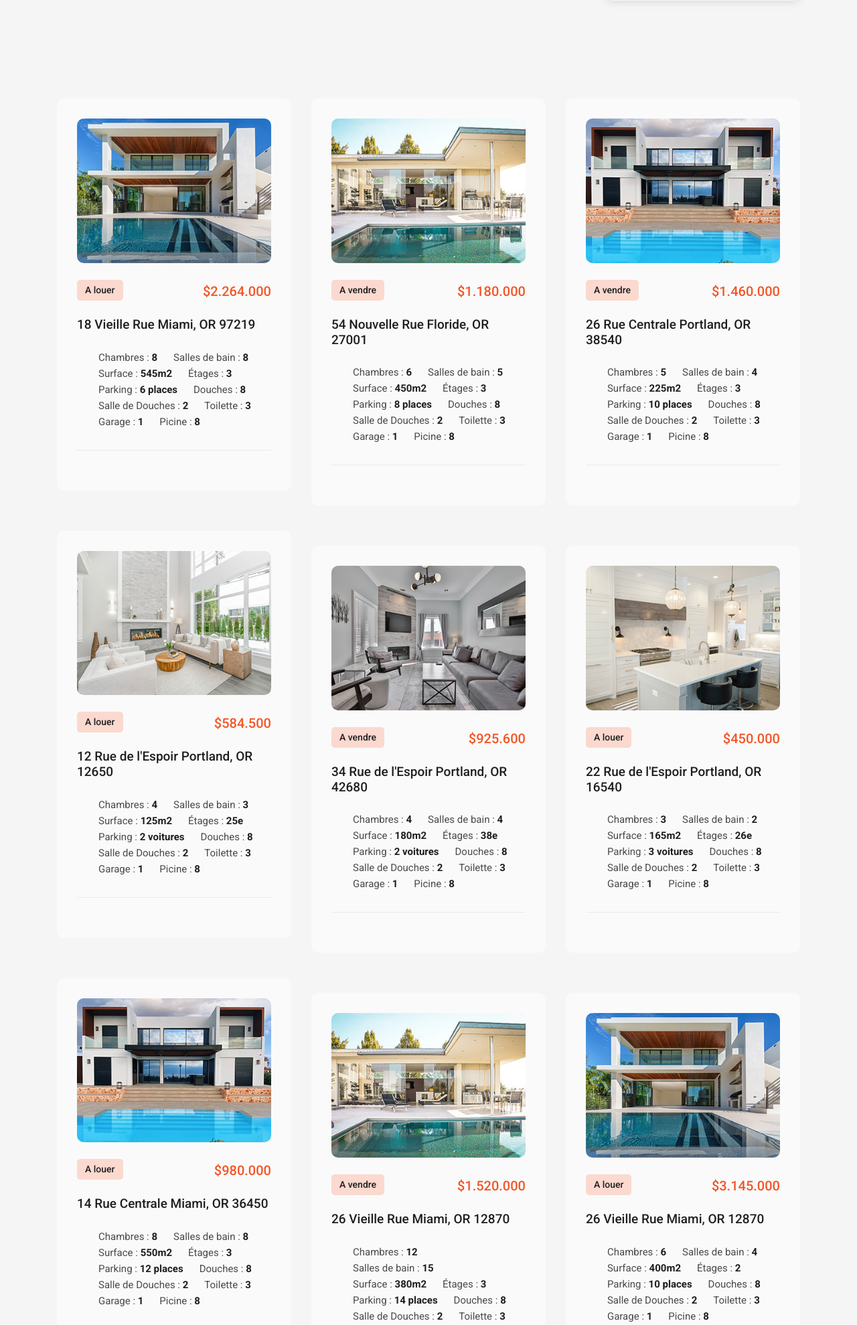
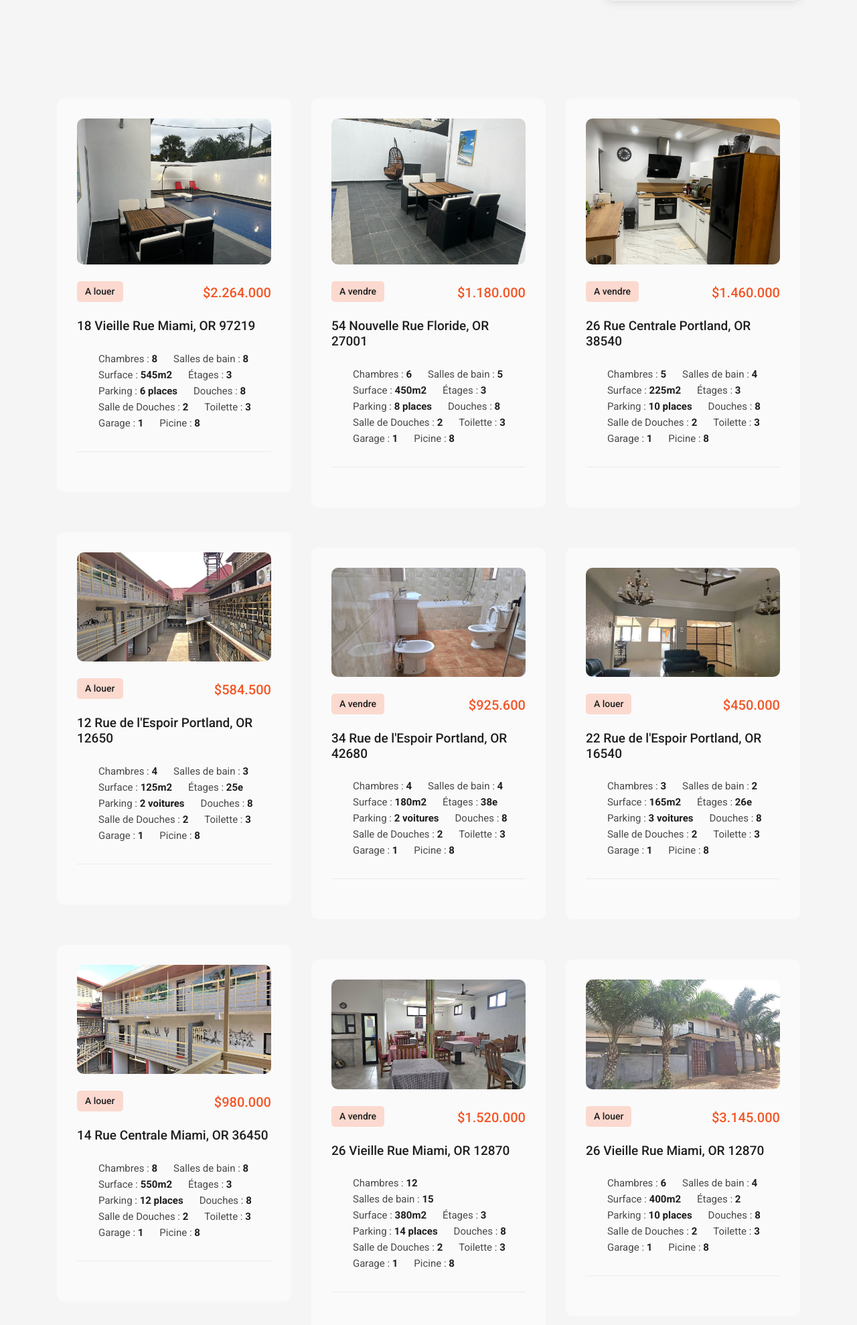
Before and after one commit to espoir-sossou/BBI-Web, a Laravel app: page / in a window 1280 px wide. Shown: the part 1446-3425 px from the top of the page at 67% size. Run offline with Laravel 10, Linux system fonts and the light colour scheme; some libraries are stand-ins or nearby versions.

Commit message:
BBI-web commit

```diff
--- a/resources/views/index.blade.php
+++ b/resources/views/index.blade.php
@@ -126,8 +126,8 @@
                     <div class="row properties-box">
                         <div class="col-lg-4 col-md-6 align-self-center mb-30 properties-items col-md-6 adv">
                             <div class="item">
-                                <a href="property-details.html"><img src="Frontend/Home/assets/imgs/property-01.jpg"
-                                        alt=""></a>
+                                <a href="property-details.html"><img src="Frontend/Home/assets/imgs/img1.png"
+                                        alt=""  style="max-width: 400px;"></a>
                                 <span class="category">A louer</span>
                                 <h6>$2.264.000</h6>
                                 <h4><a href="property-details.html">18 Vieille Rue Miami, OR 97219</a></h4>
@@ -148,8 +148,8 @@
                         </div>
                         <div class="col-lg-4 col-md-6 align-self-center mb-30 properties-items col-md-6 str">
                             <div class="item">
-                                <a href="property-details.html"><img src="Frontend/Home/assets/imgs/property-02.jpg"
-                                        alt=""></a>
+                                <a href="property-details.html"><img src="Frontend/Home/assets/imgs/img2.png"
+                                        alt="" style="max-width: 400px;"></a>
                                 <span class="category">A vendre</span>
                                 <h6>$1.180.000</h6>
                                 <h4><a href="property-details.html">54 Nouvelle Rue Floride, OR 27001</a></h4>
@@ -170,8 +170,8 @@
                         </div>
                         <div class="col-lg-4 col-md-6 align-self-center mb-30 properties-items col-md-6 adv rac">
                             <div class="item">
-                                <a href="property-details.html"><img src="Frontend/Home/assets/imgs/property-03.jpg"
-                                        alt=""></a>
+                                <a href="property-details.html"><img src="Frontend/Home/assets/imgs/img3.png"
+                                        alt="" style="max-width: 400px;"></a>
                                 <span class="category">A vendre</span>
                                 <h6>$1.460.000</h6>
                                 <h4><a href="property-details.html">26 Rue Centrale Portland, OR 38540</a></h4>
@@ -192,8 +192,8 @@
                         </div>
                         <div class="col-lg-4 col-md-6 align-self-center mb-30 properties-items col-md-6 str">
                             <div class="item">
-                                <a href="property-details.html"><img src="Frontend/Home/assets/imgs/property-04.jpg"
-                                        alt=""></a>
+                                <a href="property-details.html"><img src="Frontend/Home/assets/imgs/img4.png"
+                                        alt="" style="max-width: 400px;"></a>
                                 <span class="category">A louer</span>
                                 <h6>$584.500</h6>
                                 <h4><a href="property-details.html">12 Rue de l'Espoir Portland, OR 12650</a></h4>
@@ -214,8 +214,8 @@
                         </div>
                         <div class="col-lg-4 col-md-6 align-self-center mb-30 properties-items col-md-6 rac str">
                             <div class="item">
-                                <a href="property-details.html"><img src="Frontend/Home/assets/imgs/property-05.jpg"
-                                        alt=""></a>
+                                <a href="property-details.html"><img src="Frontend/Home/assets/imgs/img5.png"
+                                        alt="" style="max-width: 400px;"></a>
                                 <span class="category">A vendre</span>
                                 <h6>$925.600</h6>
                                 <h4><a href="property-details.html">34 Rue de l'Espoir Portland, OR 42680</a></h4>
@@ -236,8 +236,8 @@
                         </div>
                         <div class="col-lg-4 col-md-6 align-self-center mb-30 properties-items col-md-6 rac adv">
                             <div class="item">
-                                <a href="property-details.html"><img src="Frontend/Home/assets/imgs/property-06.jpg"
-                                        alt=""></a>
+                                <a href="property-details.html"><img src="Frontend/Home/assets/imgs/img6.png"
+                                        alt="" style="max-width: 400px;"></a>
                                 <span class="category">A louer</span>
                                 <h6>$450.000</h6>
                                 <h4><a href="property-details.html">22 Rue de l'Espoir Portland, OR 16540</a></h4>
@@ -258,8 +258,8 @@
                         </div>
                         <div class="col-lg-4 col-md-6 align-self-center mb-30 properties-items col-md-6 rac str">
                             <div class="item">
-                                <a href="property-details.html"><img src="Frontend/Home/assets/imgs/property-03.jpg"
-                                        alt=""></a>
+                                <a href="property-details.html"><img src="Frontend/Home/assets/imgs/img7.png"
+                                        alt="" style="max-width: 400px;"></a>
                                 <span class="category">A louer</span>
                                 <h6>$980.000</h6>
                                 <h4><a href="property-details.html">14 Rue Centrale Miami, OR 36450</a></h4>
@@ -280,8 +280,8 @@
                         </div>
                         <div class="col-lg-4 col-md-6 align-self-center mb-30 properties-items col-md-6 rac adv">
                             <div class="item">
-                                <a href="property-details.html"><img src="Frontend/Home/assets/imgs/property-02.jpg"
-                                        alt=""></a>
+                                <a href="property-details.html"><img src="Frontend/Home/assets/imgs/img8.png"
+                                        alt="" style="max-width: 400px;"></a>
                                 <span class="category">A vendre</span>
                                 <h6>$1.520.000</h6>
                                 <h4><a href="property-details.html">26 Vieille Rue Miami, OR 12870</a></h4>
@@ -302,8 +302,8 @@
                         </div>
                         <div class="col-lg-4 col-md-6 align-self-center mb-30 properties-items col-md-6 rac adv">
                             <div class="item">
-                                <a href="property-details.html"><img src="Frontend/Home/assets/imgs/property-01.jpg"
-                                        alt=""></a>
+                                <a href="property-details.html"><img src="Frontend/Home/assets/imgs/img9.png"
+                                        alt="" style="max-width: 400px;"></a>
                                 <span class="category">A louer</span>
                                 <h6>$3.145.000</h6>
                                 <h4><a href="property-details.html">26 Vieille Rue Miami, OR 12870</a></h4>
```
Also changed, not shown: public/Frontend/Home/assets/imgs/img1.png (added), public/Frontend/Home/assets/imgs/img10.png (added), public/Frontend/Home/assets/imgs/img2.png (added), public/Frontend/Home/assets/imgs/img3.png (added), public/Frontend/Home/assets/imgs/img4.png (added), public/Frontend/Home/assets/imgs/img5.png (added), public/Frontend/Home/assets/imgs/img6.png (added), public/Frontend/Home/assets/imgs/img7.png (added), public/Frontend/Home/assets/imgs/img8.png (added), public/Frontend/Home/assets/imgs/img9.png (added).
